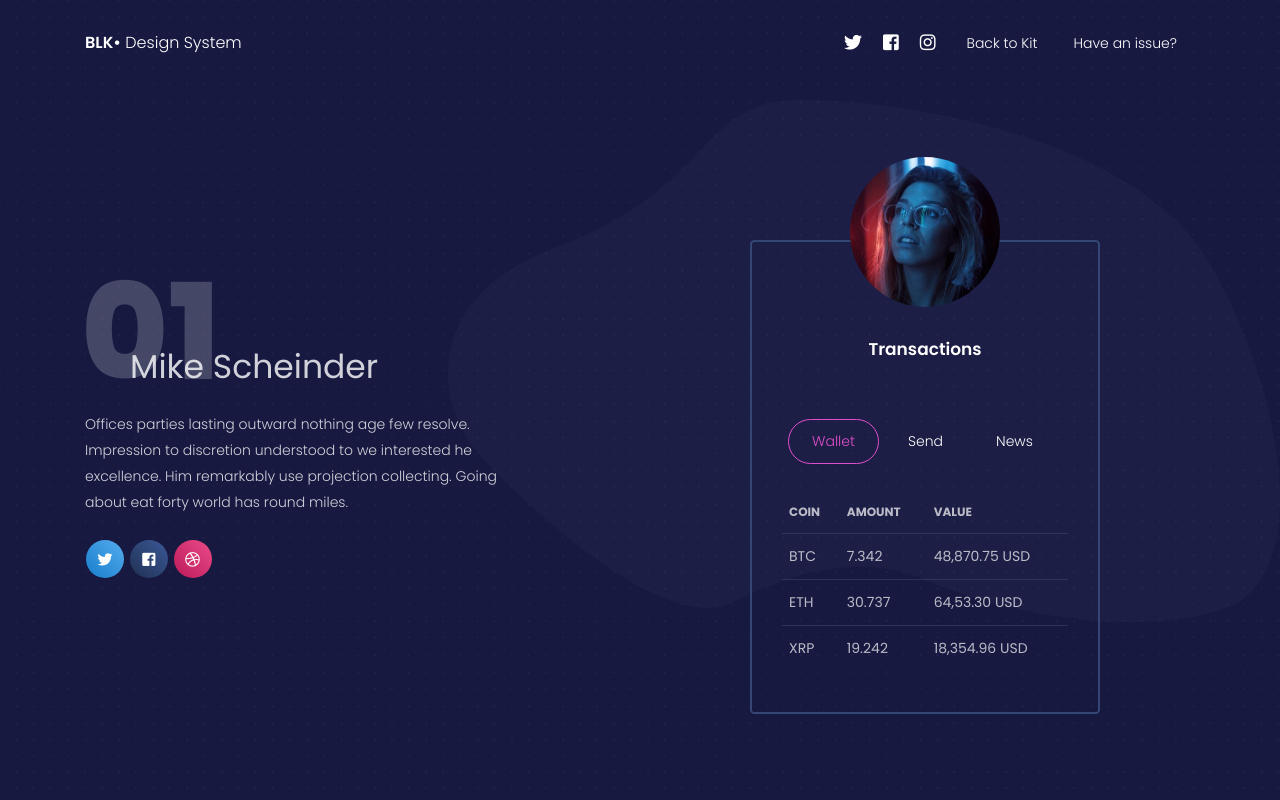
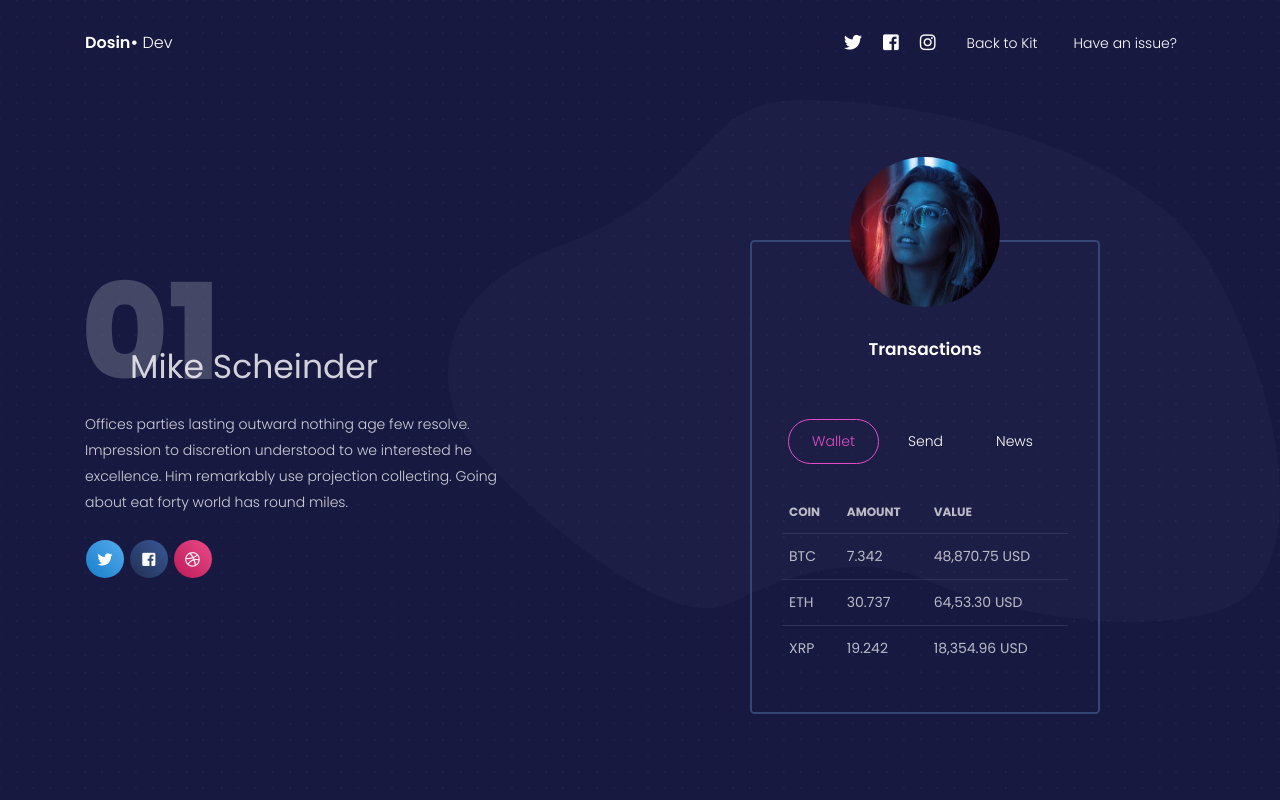
Before and after one commit to yeshealer/dosin_personal_site, a plain HTML site: page index.html in a window 1280 px wide. Shown: the top 800 px of the page. Drawn offline with Linux system fonts and the light colour scheme.

Commit message:
making personal site

```diff
--- a/index.html
+++ b/index.html
@@ -25,8 +25,8 @@
   <nav class="navbar navbar-expand-lg fixed-top navbar-transparent " color-on-scroll="100">
     <div class="container">
       <div class="navbar-translate">
-        <a class="navbar-brand" href="https://demos.creative-tim.com/blk-design-system/index.html" rel="tooltip" title="Designed and Coded by Creative Tim" data-placement="bottom" target="_blank">
-          <span>BLK•</span> Design System
+        <a class="navbar-brand" href="#" rel="tooltip" title="Designed and Coded by Creative Tim" data-placement="bottom" target="_blank">
+          <span>dosin•</span> Dev
         </a>
         <button class="navbar-toggler navbar-toggler" type="button" data-toggle="collapse" data-target="#navigation" aria-controls="navigation-index" aria-expanded="false" aria-label="Toggle navigation">
           <span class="navbar-toggler-bar bar1"></span>
```
